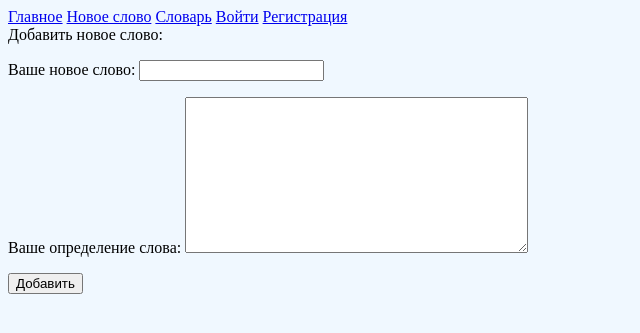
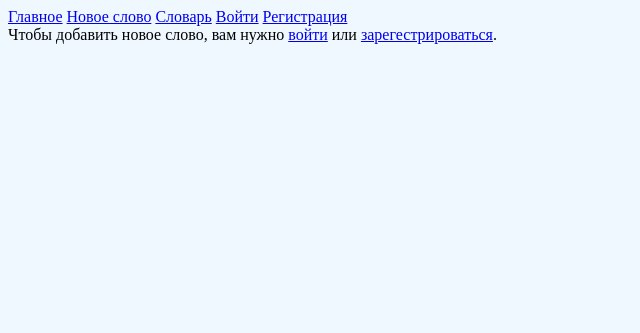
Before and after one commit to alexnar/every-day-word, a Django app: page /new_word in a window 1280 px wide. Shown: the top 333 px of the page, without its empty margins (0-640 px from the left). Run offline with Django 3.2, Linux system fonts and the light colour scheme.

Commit message:
only registred users can add word. Database ignored to commit.

```diff
--- a/templates/dict/new_word.html
+++ b/templates/dict/new_word.html
@@ -1,10 +1,17 @@
 {% extends "base.html" %}
 {% block content %}
-    {{ action }}
+    {% if user.is_authenticated %}
         Добавить новое слово:
         <form action="" method="POST">
             {% csrf_token %}
             {{ form.as_p }}
             <input type="submit" value="Добавить">
         </form>
+    {% else %}
+        Чтобы добавить новое слово, вам нужно
+        <a href="/accounts/login/">войти</a>
+        или
+        <a href="/accounts/register">зарегестрироваться</a>.
+    {% endif %}
+
 {% endblock %}
```
Also changed, not shown: db.sqlite3. Lines whose indentation alone changed are shown as unchanged.
